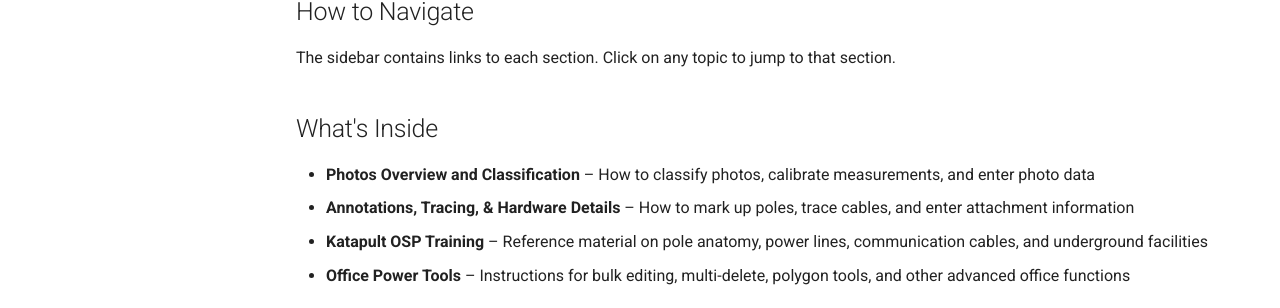
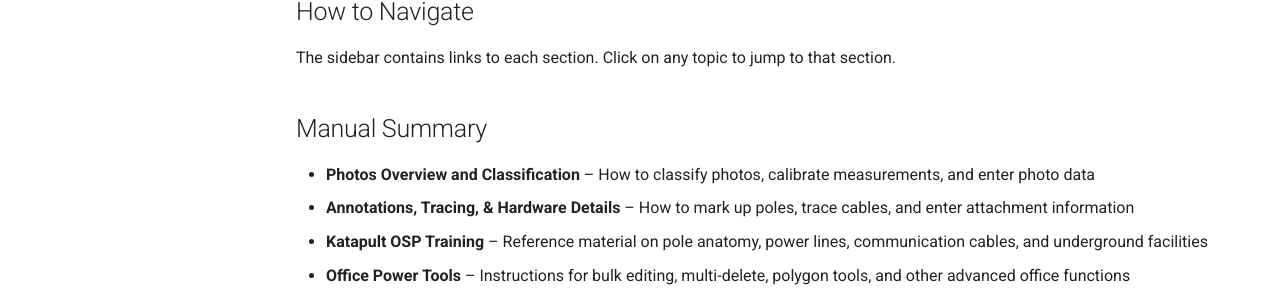
Before and after one commit to ATCO-GIS/Katapult.Use.Manual_Copy, an MkDocs documentation site: the page built from docs/index.md, in a window 1280 px wide. Shown: the part 251-559 px from the top of the page. Built offline with MkDocs 1.6.1 and Material for MkDocs 9.7.7, drawn with Linux system fonts in a browser that asks for light colours.

Commit message:
Rename section 'What's Inside' to 'Manual Summary'

```diff
--- a/docs/index.md
+++ b/docs/index.md
@@ -11,7 +11,7 @@
 
 The sidebar contains links to each section. Click on any topic to jump to that section.
 
-## What's Inside
+## Manual Summary
 
 - **Photos Overview and Classification** – How to classify photos, calibrate measurements, and enter photo data
 - **Annotations, Tracing, & Hardware Details** – How to mark up poles, trace cables, and enter attachment information
```
